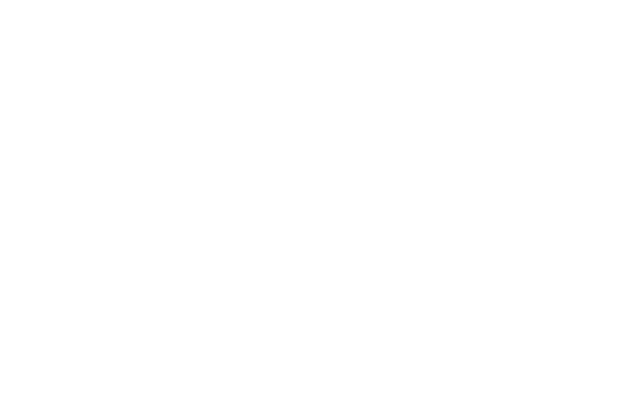
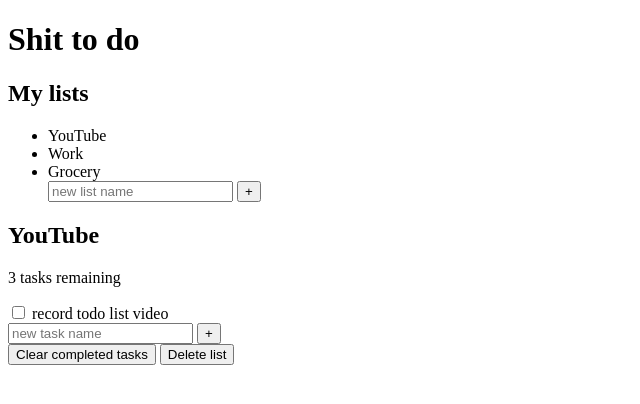
Before and after one commit to shanetom/to_do_list, a plain HTML site: page index.html in a window 1280 px wide. Shown: the whole page, without its empty margins (0-640 px from the left). Drawn offline with Linux system fonts and the light colour scheme.

Commit message:
Add html divs for lists and btns

```diff
--- a/index.html
+++ b/index.html
@@ -9,6 +9,42 @@
     <link rel="stylesheet" href="css/styles.css" />
 </head>
 <body>
-
+    <h1 class="title">Shit to do</h1>
+    <div class="all-tasks">
+        <h2 class="task-list-title">My lists</h2>
+        <ul class="task-list">
+            <li class="active-list">YouTube</li>
+            <li>Work</li>
+            <li>Grocery</li>
+            <form action="">
+                <input type="text" class="new list" placeholder="new list name" aria-label="new list name"/>
+                <button class="btn list" aria-label="create new list">+</button>
+            </form>
+        </ul>
+    </div>
+    <div class="todo-list">
+        <div class="todo-header">
+            <h2 class="list-title">YouTube</h2>
+            <p class="task-count">3 tasks remaining</p>
+        </div>
+        <div class="todo-body">
+            <div class="tasks">
+                <div class="task">
+                    <input type="checkbox" id="task-1"/>
+                    <label for="task-1"><span class="custom-checkbox"></span>record todo list video</label>
+                </div>
+            </div>
+            <div class="new-task-creator">
+                <form action="">
+                    <input type="text" class="new list" placeholder="new task name" aria-label="new task name"/>
+                    <button class="btn task" aria-label="create new task">+</button>
+                </form>
+            </div>
+            <div class="delete-stuff">
+                <button class="btn delete">Clear completed tasks</button>
+                <button class="btn delete">Delete list</button>
+            </div>
+        </div>
+    </div>
 </body>
 </html>
```
